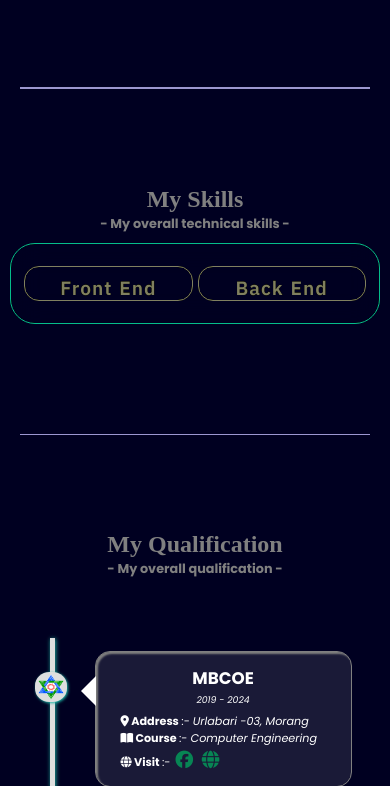
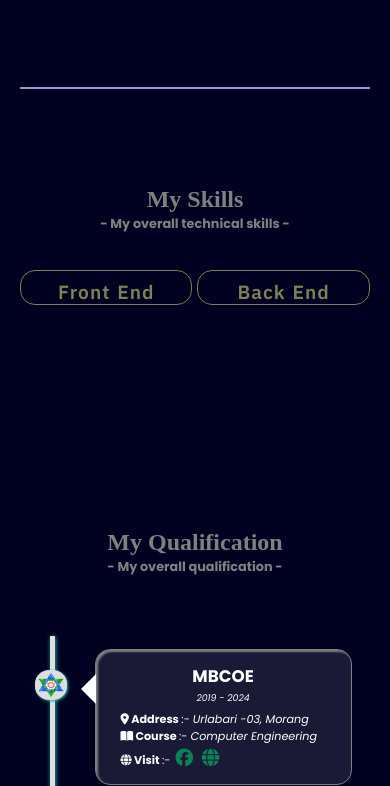
Before and after one commit to Sujan-Rai-426/Profile_Website, a Django app: page / in a window 390 px wide. Shown: the part 1464-2250 px from the top of the page. Run offline with Django 5.2, Linux system fonts and the light colour scheme; data that the repository does not hold is empty; some libraries are stand-ins or nearby versions; some web fonts are replaced.

Commit message:
Full and Final mobile skill section css edit

```diff
--- a/static/css/mobile.css
+++ b/static/css/mobile.css
@@ -234,10 +234,16 @@
     #SKILL{
         width: 100%;
         padding: 39px 0 0 0;
+        display: flex;
+        flex-direction: column;
+        justify-content: center;
+        align-items: center;
     }
     .skill-section{
-        width: 95%;
+        width: 92%;
         padding: 0 1px;
+        border: none;
+        margin: 5px 0px;
     }
     .skill-section .skill-level li {
         list-style: none;
@@ -253,7 +259,7 @@
     }
     .skill-level {
         text-align: left;
-        padding: 1px 10px;
+        padding: 1px 1px;
         margin: 0;
         flex-direction: row;
     }
```
Also changed, not shown: 1 other file.
